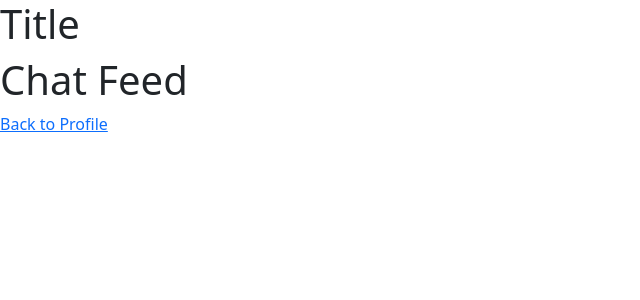
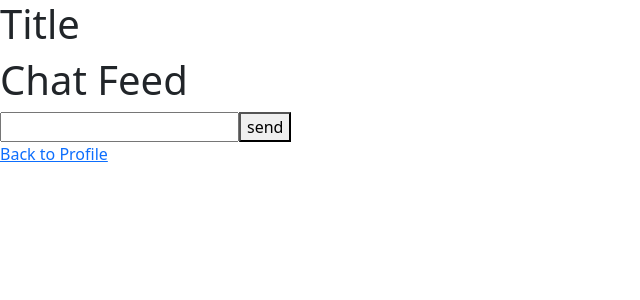
Before and after one commit to parkerjacks/dev_platform_client, a React (Create React App) app: page /chat in a window 1280 px wide. Shown: the top 300 px of the page, without its empty margins (0-640 px from the left). Built offline with nearby package versions, Linux system fonts and the light colour scheme; no server answers.

Commit message:
created chat form - pjackson

```diff
--- a/src/components/chat_components/Chat.js
+++ b/src/components/chat_components/Chat.js
@@ -2,6 +2,7 @@ import { Component } from "react";
 import Title from './Title'
 import ChatFeed from "./Feed";
 import {NavLink} from 'react-router-dom'
+import Form from "./Form";
 class Chat extends Component {
     constructor(){
         super()
@@ -31,7 +32,9 @@ class Chat extends Component {
 
                <Title/>
                 <ChatFeed/>
+                <Form/>
                 <NavLink to="/profile">Back to Profile</NavLink>
+
             </div>
         )
 
--- /dev/null
+++ b/src/components/chat_components/Form.js
@@ -0,0 +1,21 @@
+import { Component } from "react";
+
+
+class Form extends Component {
+    _sendMessage = (e) => {
+        e.preventDefault()
+
+    }
+    render() {
+        return (
+            <div>
+                <form>
+                    <input type="text" name="message" id="message"/>
+                    <button type="submit">send </button>
+                </form>
+            </div>
+        )
+    }
+}
+
+export default Form;
```
